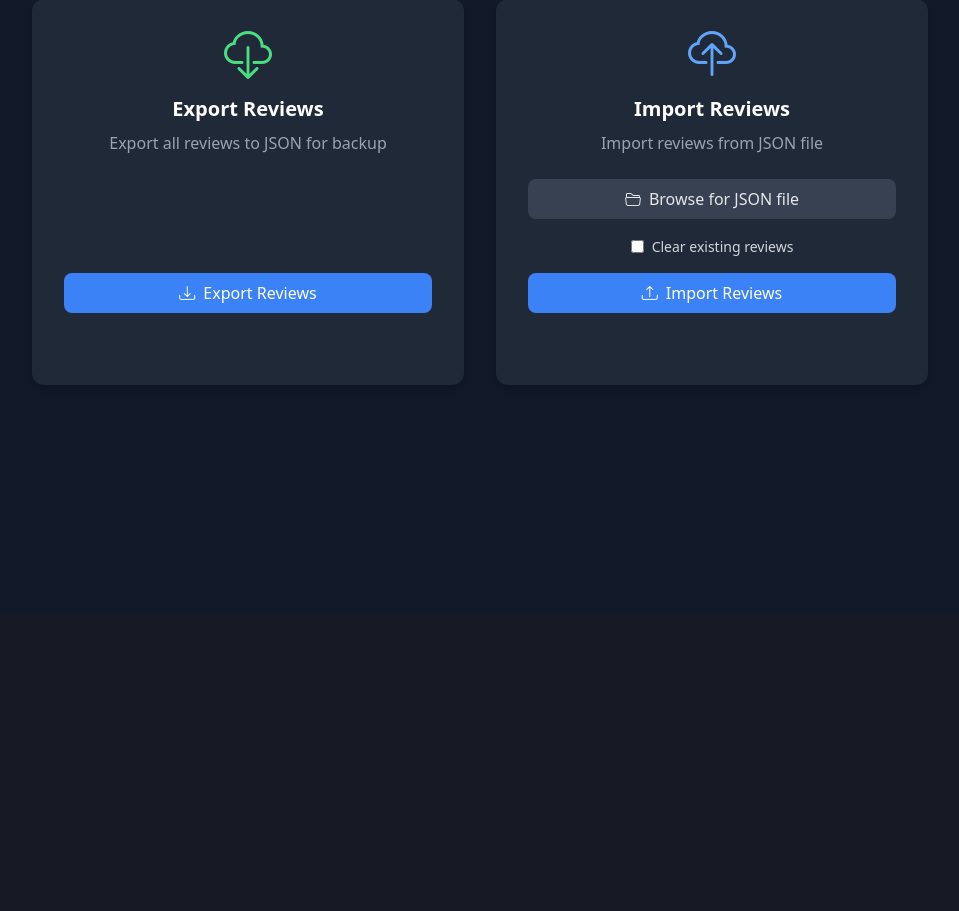
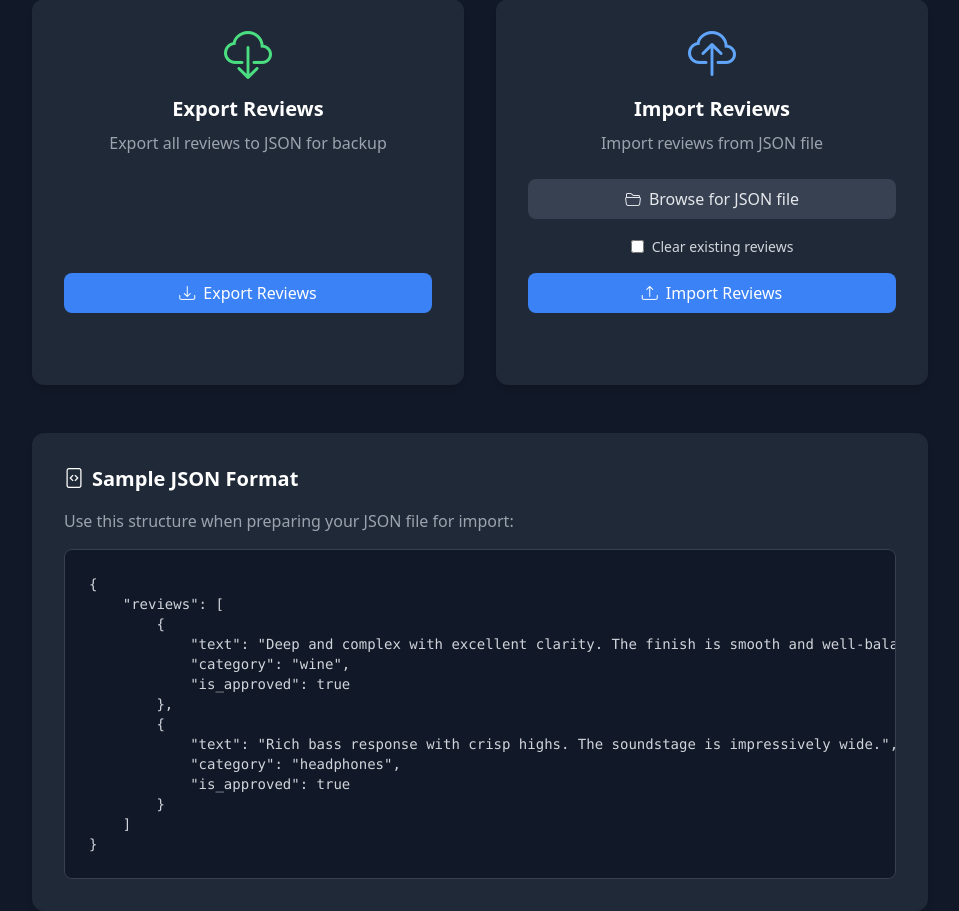
Before and after one commit to petecheslock/bottles_or_cans, a Flask app: page /admin/database-management in a window 1280 px wide. Shown: the part 185-1096 px from the top of the page, without its empty margins (160-1119 px from the left). Before the commit the page ends 570 px from the top, so only its background shows below. Run offline with Flask 3, Linux system fonts and the light colour scheme; the visitor is signed in with stand-in values (Sample User, id 1); parts of the project's set-up code (start-up, migrations or seed data) failed here and were passed over.

Commit message:
Update README and database management page for JSON review import
- Modify README.md to refine feature descriptions and remove some planned features
- Update database_management.html with a sample JSON import structure
- Add visual example of JSON review import format with syntax highlighting
- Improve layout and add margin to database management sections

```diff
--- a/app/templates/database_management.html
+++ b/app/templates/database_management.html
@@ -20,7 +20,7 @@
 <div class="container mx-auto px-4 mt-12">
     <h1 class="text-3xl font-bold text-center mb-12 text-gray-900 dark:text-white">Database Management</h1>
 
-    <div class="grid md:grid-cols-2 gap-8 max-w-4xl mx-auto">
+    <div class="grid md:grid-cols-2 gap-8 max-w-4xl mx-auto mb-12">
         <!-- Export Card -->
         <div class="w-full">
             <div class="bg-white dark:bg-gray-800 rounded-xl shadow-md p-8 text-center h-full flex flex-col">
@@ -97,6 +97,33 @@
                     <div id="import-result" class="mt-4 text-center min-h-[24px]"></div>
                 </form>
             </div>
+        </div>
+    </div>
+
+    <!-- Sample JSON Structure -->
+    <div class="max-w-4xl mx-auto">
+        <div class="bg-white dark:bg-gray-800 rounded-xl shadow-md p-8">
+            <h2 class="text-xl font-semibold mb-4 text-gray-900 dark:text-white">
+                <i class="bi bi-file-code mr-2"></i>Sample JSON Format
+            </h2>
+            <p class="text-gray-600 dark:text-gray-400 mb-4">
+                Use this structure when preparing your JSON file for import:
+            </p>
+            <pre class="bg-gray-50 dark:bg-gray-900 p-6 rounded-lg text-sm overflow-x-auto border border-gray-200 dark:border-gray-700 text-gray-800 dark:text-gray-300">
+{
+    "reviews": [
+        {
+            "text": "Deep and complex with excellent clarity. The finish is smooth and well-balanced.",
+            "category": "wine",
+            "is_approved": true
+        },
+        {
+            "text": "Rich bass response with crisp highs. The soundstage is impressively wide.",
+            "category": "headphones",
+            "is_approved": true
+        }
+    ]
+}</pre>
         </div>
     </div>
 </div>
```
Also changed, not shown: README.md.
